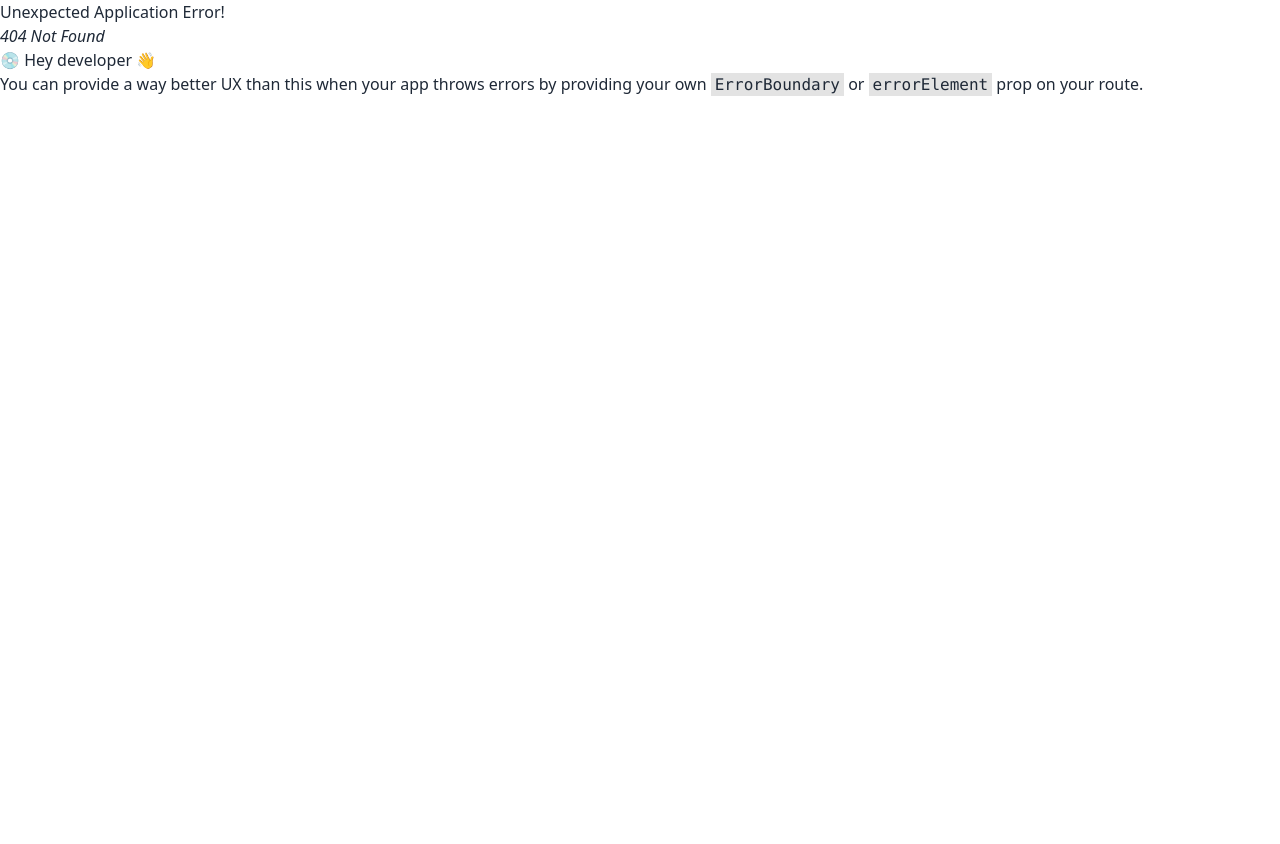
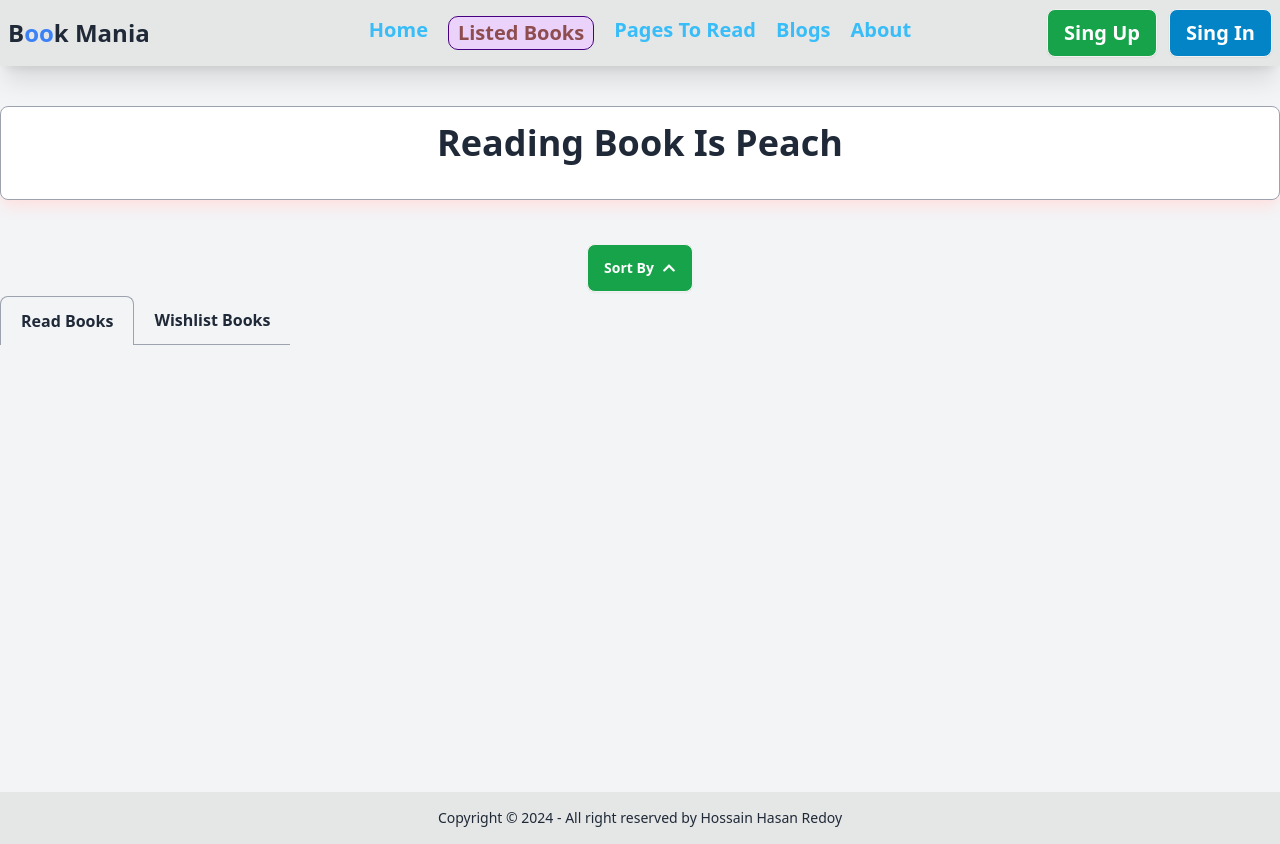
Before and after one commit to hasanredoy/Assignment-8-book-vibe, a React (Vite) app in the folder assignment-8-project/: page /listedBooks/wishlist in a window 1280 px wide. Before the commit this address had no page. Before the commit the page ends 800 px from the top, so only its background shows below. Built offline with nearby package versions, Linux system fonts and the light colour scheme.

Commit message:
added banner and tabs and load data from LS in listedBooks

```diff
--- a/assignment-8-project/src/components/Home/Home.jsx
+++ b/assignment-8-project/src/components/Home/Home.jsx
@@ -6,7 +6,7 @@ const Home = () => {
   console.log(books);
   return (
     <div>
-      <Banner></Banner>
+      <Banner fromList={true}></Banner>
       <div className=" grid grid-cols-1 lg:grid-cols-3 gap-5 container mx-auto my-10">
         {
           books.map(book => <Card key={book.id} book={book}></Card>)
--- a/assignment-8-project/src/components/banner/Banner.jsx
+++ b/assignment-8-project/src/components/banner/Banner.jsx
@@ -1,16 +1,27 @@
 import { NavLink } from "react-router-dom";
-const Banner = () => {
+const Banner = ({ fromList }) => {
   return (
-    <div className="hero  rounded-lg border border-gray-400 shadow-lg shadow-red-100 my-10 min-h-[500px] bg-white w-[95%] lg:container mx-auto ">
+    <div className={`hero  rounded-lg border border-gray-400 shadow-lg shadow-red-100 my-10 ${fromList?"min-h-[350px]":'h-full'}  bg-white w-[95%] lg:container mx-auto `}>
       <div className="hero-content flex-col lg:flex-row-reverse gap-x-20">
-       <div className=" h-full ">
-        <div className="hero-overlay  bg-black opacity-80"></div>
-       <img src="https://i.postimg.cc/m2hkz7Tg/images.jpg" className=" max-w-xs lg:max-w-sm rounded-lg  lg:h-[] z-50" />
-       </div>
+
+        {
+          fromList && <div className=" h-full ">
+            <div className="hero-overlay  bg-black opacity-80"></div>
+            <img src="https://i.postimg.cc/m2hkz7Tg/images.jpg" className=" max-w-xs lg:max-w-sm rounded-lg  lg:h-[] z-50" />
+          </div>
+        }
+
         <div className=" max-w-lg space-y-5">
-          <h1 className=" mb-5 text-2xl lg:text-4xl font-bold">A Good Book Better Than 100 Fake Friends... </h1>
+          {
+            fromList&&<h1 className=" mb-5 text-2xl lg:text-4xl font-bold">A Good Book Better Than 100 Fake Friends... </h1>
+          }
+          {
+            !fromList && <h1 className=" mb-5 text-2xl lg:text-4xl font-bold">Reading Book Is Peach </h1>
+          }
 
-          <NavLink to={"/listedBooks"}><button className="btn hover:bg-slate-800 bg-[#be0a8be1] text-xl text-white font-bold">View The List</button></NavLink>
+          {
+            fromList&&<NavLink to={"/listedBooks"}><button className="btn hover:bg-slate-800 bg-[#be0a8be1] text-xl text-white font-bold">View The List</button></NavLink>
+          }
         </div>
       </div>
     </div>
--- a/assignment-8-project/src/components/listedBooks/ListedBook.jsx
+++ b/assignment-8-project/src/components/listedBooks/ListedBook.jsx
@@ -1,8 +1,55 @@
+import { useState } from "react";
+import Banner from "../banner/Banner";
+import { FaChevronDown } from "react-icons/fa";
+import { FaChevronUp } from "react-icons/fa";
+import { Link, Outlet } from "react-router-dom";
+import { getStorage } from "../utility/storage";
+const ListedBook = () => {
+  const [arrow, setArrow] = useState(false)
+  const [tab, setTab] = useState(true)
 
-const ListedBook = () => {
+  const read = getStorage('read')
+  const wishlist= getStorage('wishlist')
+  const objOfReadAndWish ={
+      read,
+      wishlist
+  }
   return (
     <div>
-      boool
+
+      <div>
+        <Banner fromList={false}></Banner>
+      </div>
+
+
+
+      <div className=" flex justify-center">
+        <details className="dropdown ">
+          <summary onClick={() => setArrow(!arrow)} className="m-1 btn bg-green-600 hover:bg-red-600 text-white">Sort By{arrow ? <FaChevronDown></FaChevronDown> : <FaChevronUp></FaChevronUp>} </summary>
+          <ul className="p-2 shadow menu dropdown-content z-[1] bg-base-300 rounded-box w-40">
+            <li><a>Rating</a></li>
+            <li><a>Number of Page</a></li>
+            <li><a>Year Of Publish</a></li>
+          </ul>
+        </details>
+      </div>
+
+      {/* tabs section  */}
+
+      <div className="flex items-center -mx-4 overflow-x-auto overflow-y-hidden sm:justify-start flex-nowrap lg:container lg:mx-auto ">
+        <Link to={''} rel="noopener noreferrer" onClick={()=>setTab(true)}  className={`flex items-center flex-shrink-0 px-5 py-3 space-x-2 ${tab?" border border-b-0":"border-b "}    rounded-t-lg border-gray-400 `}>
+
+          <span className="font-semibold">Read Books</span>
+        </Link>
+        <Link to={"wishlist"} rel="noopener noreferrer"  onClick={()=>setTab(false)} className={`flex items-center flex-shrink-0 px-5 py-3 space-x-2 ${!tab?"border-b-0 border ":"border-b"}    rounded-t-lg border-gray-400 `}>
+
+          <span  className="font-semibold">Wishlist Books</span>
+        </Link>
+      </div>
+        <div className=" my-10 container mx-auto">
+        <Outlet context={objOfReadAndWish}></Outlet>
+        </div>
+
     </div>
   );
 };
--- /dev/null
+++ b/assignment-8-project/src/components/read&wishlist/Read.jsx
@@ -0,0 +1,24 @@
+import { useOutletContext } from "react-router-dom";
+
+const Read = () => {
+  const {read} = useOutletContext()
+  console.log(read);
+  return (
+    <div className="  flex flex-col gap-y-5 rounded-lg bg-white">
+       {
+        read.map(reading =>  <div key={reading.bookId} className="hero  bg-base-100 rounded-lg border border-gray-400 p-2">
+        <div className="hero-content flex-col lg:flex-row  bg-base-300 rounded-lg">
+          <img src={reading.image} className="max-w-sm rounded-lg shadow-2xl w-[96%] mx-auto lg:mx-0 lg:w-[40%]" />
+          <div className="w-[96%] lg:ml-[10%] mx-auto lg:mx-0 lg:w-[50%]">
+            <h1 className="text-5xl font-bold">Box Office News!</h1>
+            <p className="py-6">Provident cupiditate voluptatem et in. Quaerat fugiat ut assumenda excepturi exercitationem quasi. In deleniti eaque aut repudiandae et a id nisi.</p>
+            <button className="btn btn-primary">Get Started</button>
+          </div>
+        </div>
+      </div>)||''
+       }
+    </div>
+  );
+};
+
+export default Read;
--- /dev/null
+++ b/assignment-8-project/src/components/read&wishlist/Wishlist.jsx
@@ -0,0 +1,23 @@
+import { useOutletContext } from "react-router-dom";
+
+const Wishlist = () => {
+  const { wishlist } = useOutletContext()
+  return (
+    <div>
+         {
+        wishlist.map(wish =>  <div key={wish.bookId} className="hero  bg-base-200">
+        <div className="hero-content flex-col lg:flex-row">
+          <img src="https://daisyui.com/images/stock/photo-1635805737707-575885ab0820.jpg" className="max-w-sm rounded-lg shadow-2xl" />
+          <div>
+            <h1 className="text-5xl font-bold">Box Office News!</h1>
+            <p className="py-6">Provident cupiditate voluptatem et in. Quaerat fugiat ut assumenda excepturi exercitationem quasi. In deleniti eaque aut repudiandae et a id nisi.</p>
+            <button className="btn btn-primary">Get Started</button>
+          </div>
+        </div>
+      </div>)||''
+       }
+    </div>
+  );
+};
+
+export default Wishlist;
```
Also changed, not shown: assignment-8-project/src/main.jsx (+13 -1 lines).
